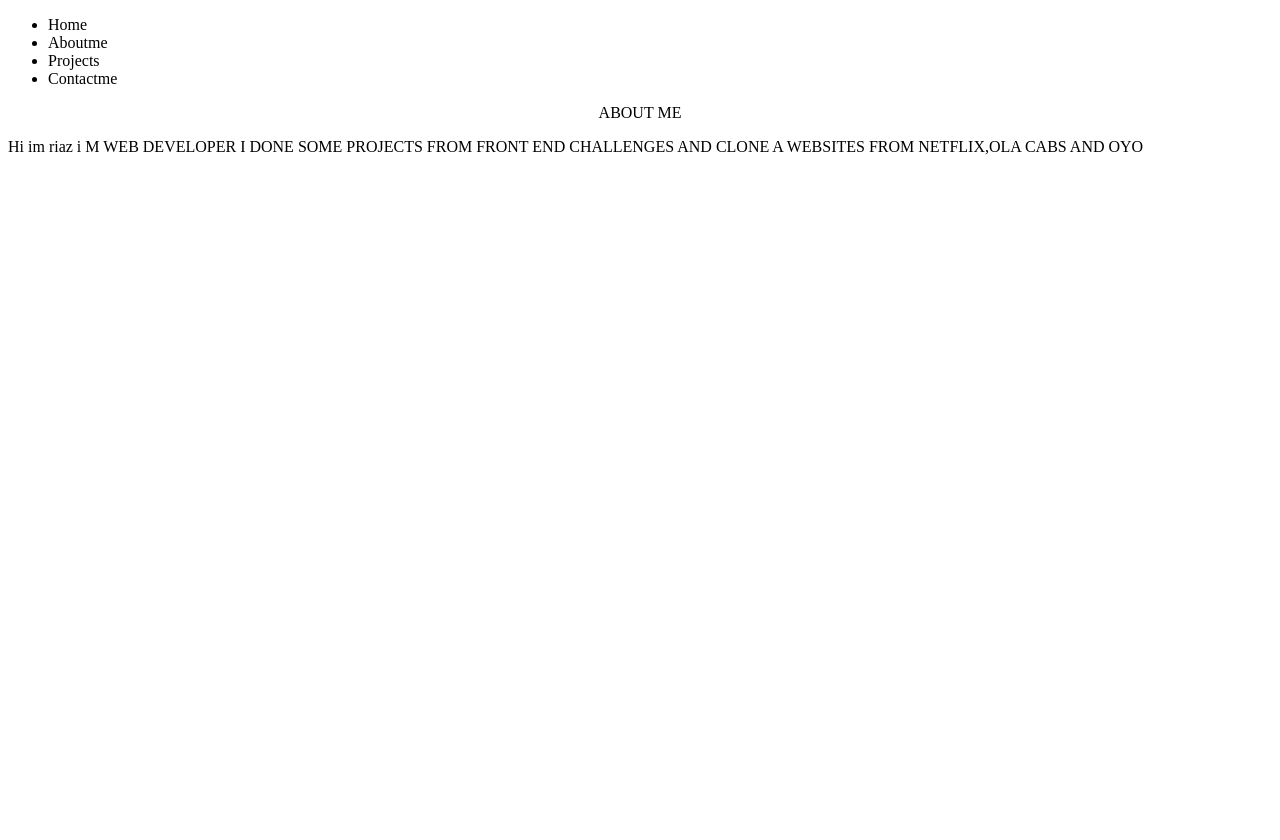
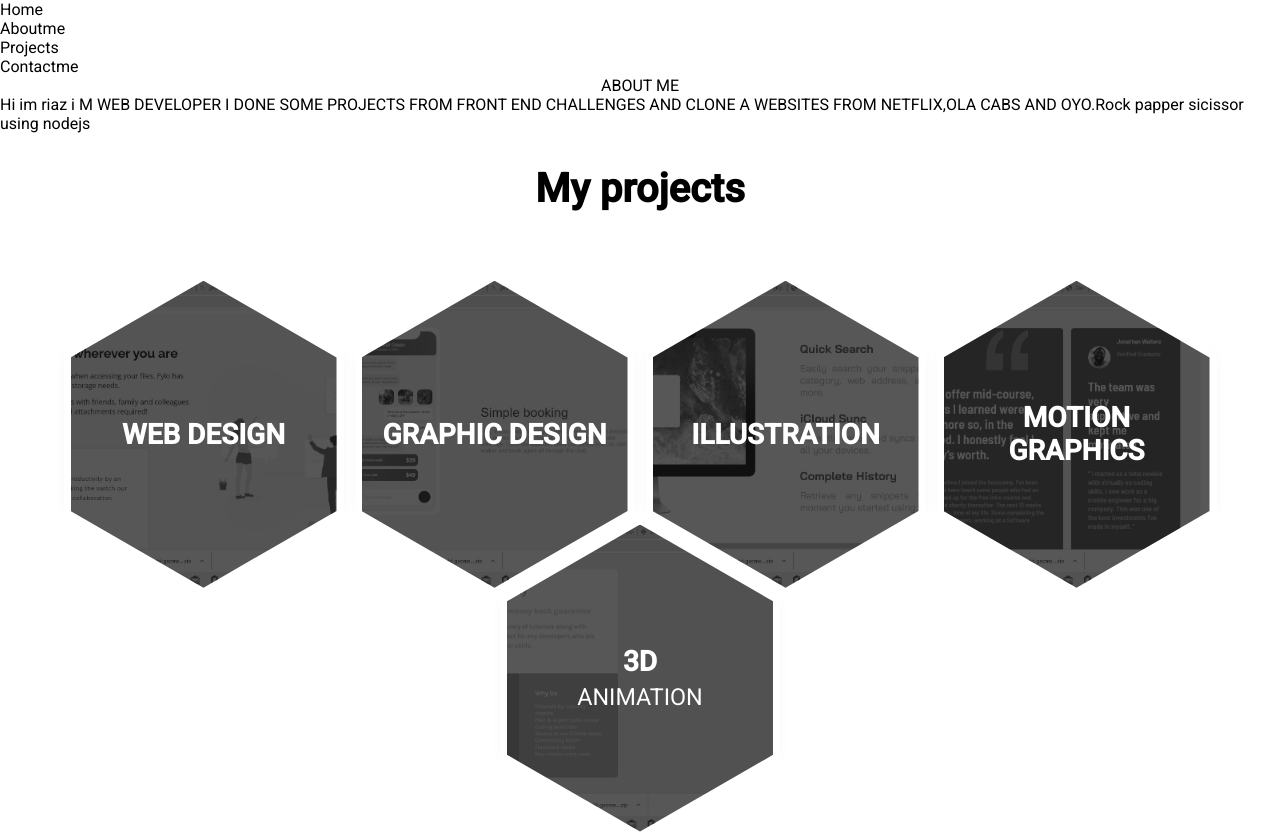
Before and after one commit to riazahamedsikandar/portfolio-drk, a plain HTML site: page index.html in a window 1280 px wide. Before the commit the page ends 800 px from the top, so only its background shows below. Drawn offline with Linux system fonts and the light colour scheme.

Commit message:
colour font

```diff
--- a/index.html
+++ b/index.html
@@ -24,10 +24,37 @@
         </home>
         <aboutme>
             <center>ABOUT ME</center>
-            <P>Hi im riaz i M WEB DEVELOPER I DONE SOME PROJECTS FROM FRONT END CHALLENGES AND CLONE A WEBSITES FROM NETFLIX,OLA CABS AND OYO</P>
+            <P>Hi im riaz i M WEB DEVELOPER I DONE SOME PROJECTS FROM FRONT END CHALLENGES AND CLONE A WEBSITES FROM NETFLIX,OLA CABS AND OYO.Rock papper sicissor using nodejs</P>
         </aboutme>
         <projets>
+            <div class="projects">
+    <h2>My projects</h2>
+<ul class="honeycomb">
+    <li class="honeycomb-cell">
+        <img class="honeycomb-cell_img" src="./assets/Screenshot (9).png">
+        <div class="honeycomb-cell_title">Web Design</div>
+    </li>
+    <li class="honeycomb-cell">
+        <img class="honeycomb-cell_img" src="./assets/Screenshot (10).png">
+        <div class="honeycomb-cell_title">Graphic Design</div>
+    </li>
+    <li class="honeycomb-cell">
+        <img class="honeycomb-cell_img" src="./assets/Screenshot (11).png">
+        <div class="honeycomb-cell_title">Illustration</div>
+    </li>
+    <li class="honeycomb-cell">
+        <img class="honeycomb-cell_img" src="./assets/Screenshot (12).png">
+        <div class="honeycomb-cell_title">Motion Graphics</div>
+    </li>
+    <li class="honeycomb-cell">
+        <img class="honeycomb-cell_img" src="./assets/Screenshot (13).png">
+        <div class="honeycomb-cell_title">3D<small>Animation</small></div>
+    </li>
 
+    <li class="honeycomb-cell honeycomb_Hidden">
+    </li>
+</ul>
+</div>
         </projets>
     </main>
     <footer>
--- a/style.css
+++ b/style.css
@@ -0,0 +1,132 @@
+@import url('https://fonts.googleapis.com/css2?family=Inter&family=Roboto:wght@400;500&display=swap');
+
+*{
+    margin: 0;
+    padding: 0;
+    box-six=zing: border-box;
+}
+body{
+    background-color: 070F0F;
+    /* font-family: 'Inter', sans-serif; */
+    font-family: 'Roboto', sans-serif;
+}
+.honeycomb
+{
+  display: -webkit-box;
+  display: flex;
+  flex-wrap: wrap;
+  list-style: none;
+  -webkit-box-pack: center;
+  justify-content: center;
+  -webkit-box-align: center;
+  align-items: center;
+  max-width: 1200px;
+  margin: 0 auto;
+  padding: 0;
+  transform: translateY(80px);
+}
+
+.honeycomb-cell
+{
+  -webkit-box-flex: 0;
+  flex: 0 1 250px;
+  max-width: 250px;
+  height: 137.5px;
+  margin: 65.4px 12.5px 25px;
+  position: relative;
+  padding: 0.5em;
+  text-align: center;
+  z-index: 1;
+  box-shadow: 0px 0px 15px 0 rgba(0,0,0,0.1);
+}
+.honeycomb-cell_img
+{
+  object-fit: cover;
+  object-position: center;
+  filter: grayscale(100%);
+}
+.honeycomb-cell_title
+{
+  height: 100%;
+  display: -webkit-box;
+  display: flex;
+  -webkit-box-orient: vertical;
+  -webkit-box-direction: normal;
+  flex-direction: column;
+  -webkit-box-pack: center;
+  justify-content: center;
+  -webkit-hyphens: auto;
+  hyphens: auto;
+  word-break: break-word;
+  text-transform: uppercase;
+  color: #fff;
+  font-weight: 700;
+  font-size: 1.75em;
+  transition: opacity 350ms;
+}
+.honeycomb-cell_title > small
+{
+  font-weight: 300;
+  margin-top: 0.25em;
+}
+.honeycomb-cell::before,
+.honeycomb-cell::after
+{
+  content: '';
+}
+.honeycomb-cell::before,
+.honeycomb-cell::after,
+.honeycomb-cell_img
+{
+  top: -50%;
+  left: 0;
+  width: 100%;
+  height: 200%;
+  display: block;
+  position: absolute;
+  -webkit-clip-path: polygon(50% 0%, 100% 25%, 100% 75%, 50% 100%, 0% 75%, 0% 25%);
+  clip-path: polygon(50% 0%, 100% 25%, 100% 75%, 50% 100%, 0% 75%, 0% 25%);
+  z-index: -1;
+}
+.honeycomb-cell::before
+{
+  background: #fff;
+  transform: scale(1.055);
+}
+.honeycomb-cell::after
+{
+  background: #111111;
+  opacity: 0.7;
+  transition: opacity 350ms;
+  -webkit-transition: opacity 350ms;
+}
+.honeycomb-cell:hover
+.honeycomb-cell_title
+{
+  opacity: 0;
+}
+.honeycomb-cell:hover
+.honeycomb-cell_img
+{
+  filter: grayscale(0%);
+}
+.honeycomb-cell:hover::before
+{
+  background: #fc5130;
+}
+.honeycomb-cell:hover::after
+{
+  opacity: 0;
+}
+.honeycomb_Hidden
+{
+  display: none;
+  opacity: 0;
+  width: 250px;
+  margin: 0 12.5px;
+}
+.projects h2{
+  text-align: center;
+  font-size: 2.5rem;
+  margin-top: 2rem;
+}
```
Also changed, not shown: assets/Screenshot (10).png (added), assets/Screenshot (11).png (added), assets/Screenshot (12).png (added), assets/Screenshot (13).png (added), assets/Screenshot (9).png (added), assets/v748-toon-111.jpg (added), 4 other files.
